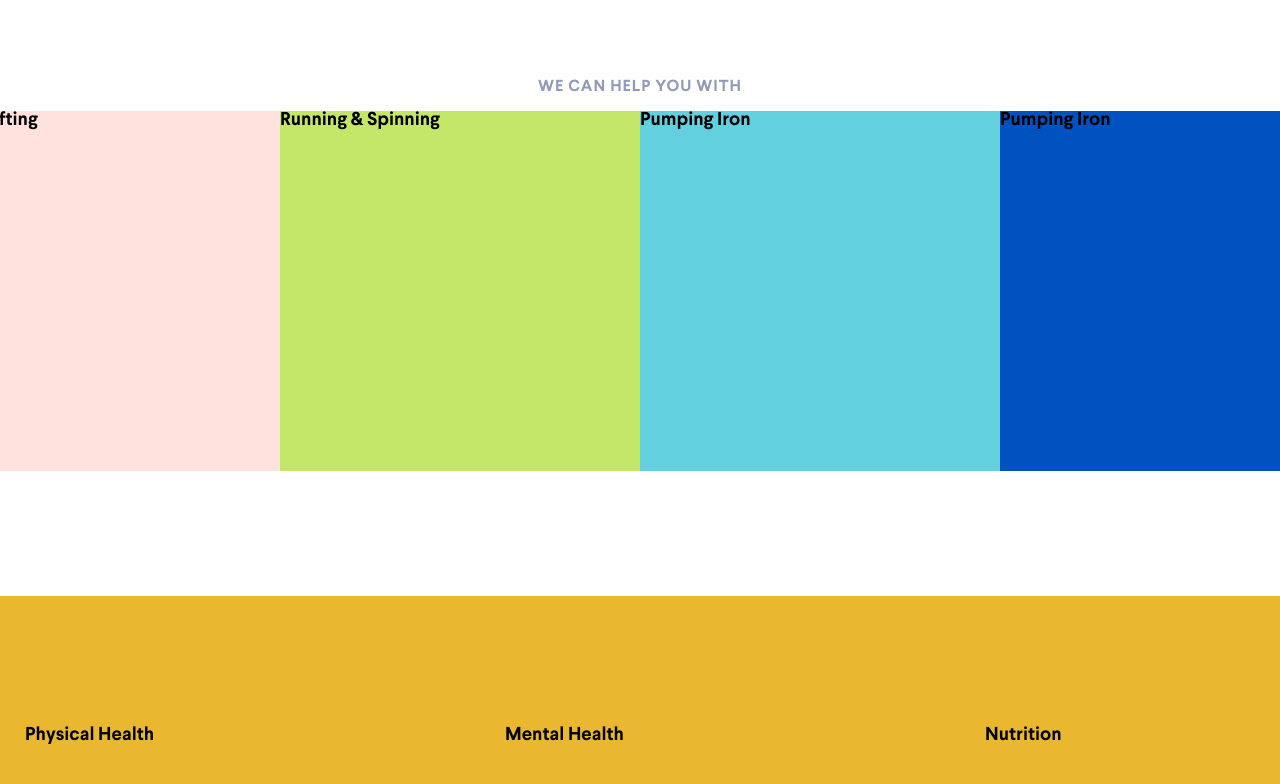
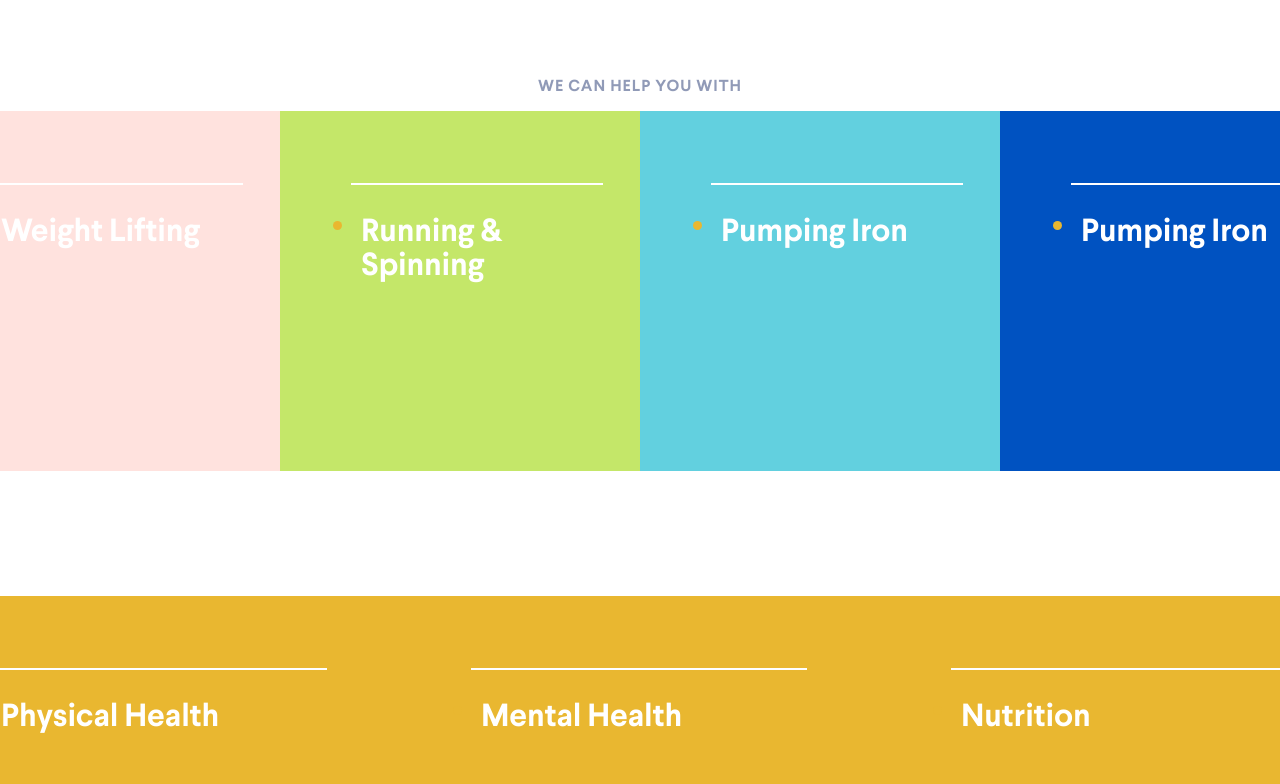
Before and after one commit to BazarovaAnastasiya/Thrivetalk, a plain HTML site: page index.html in a window 1280 px wide. Shown: the part 2036-2820 px from the top of the page. Drawn offline with Linux system fonts and the light colour scheme.

Commit message:
change path why__img

```diff
--- /dev/null
+++ b/app/scss/components/_title.scss
@@ -0,0 +1,27 @@
+.title {
+  position: relative;
+  padding: 105px 22px 0 81px;
+  font-size: 32px;
+  line-height: 34px;
+  letter-spacing: -0.006em;
+  color: #ffffff;
+  &::after {
+    position: absolute;
+    top: 110px;
+    left: 53px;
+    content: "";
+    width: 9px;
+    height: 9px;
+    border-radius: 50%;
+    background: #e9b730;
+  }
+  &::before {
+    position: absolute;
+    top: 72px;
+    left: 71px;
+    content: "";
+    width: 70%;
+    height: 2px;
+    background: #fff;
+  }
+}
--- a/app/scss/layout/_why.scss
+++ b/app/scss/layout/_why.scss
@@ -32,7 +32,7 @@
     flex-basis: 35%;
     width: 100%;
     height: 100%;
-    background: url(./assets/img/why-img.png);
+    background: url(./../img/why-img.png);
     background-size: cover;
   }
 }
--- a/app/scss/style.scss
+++ b/app/scss/style.scss
@@ -11,3 +11,4 @@
 @import "layout/_card";
 
 @import "components/logo";
+@import "components/title";
```
Also changed, not shown: app/css/style.min.css.
